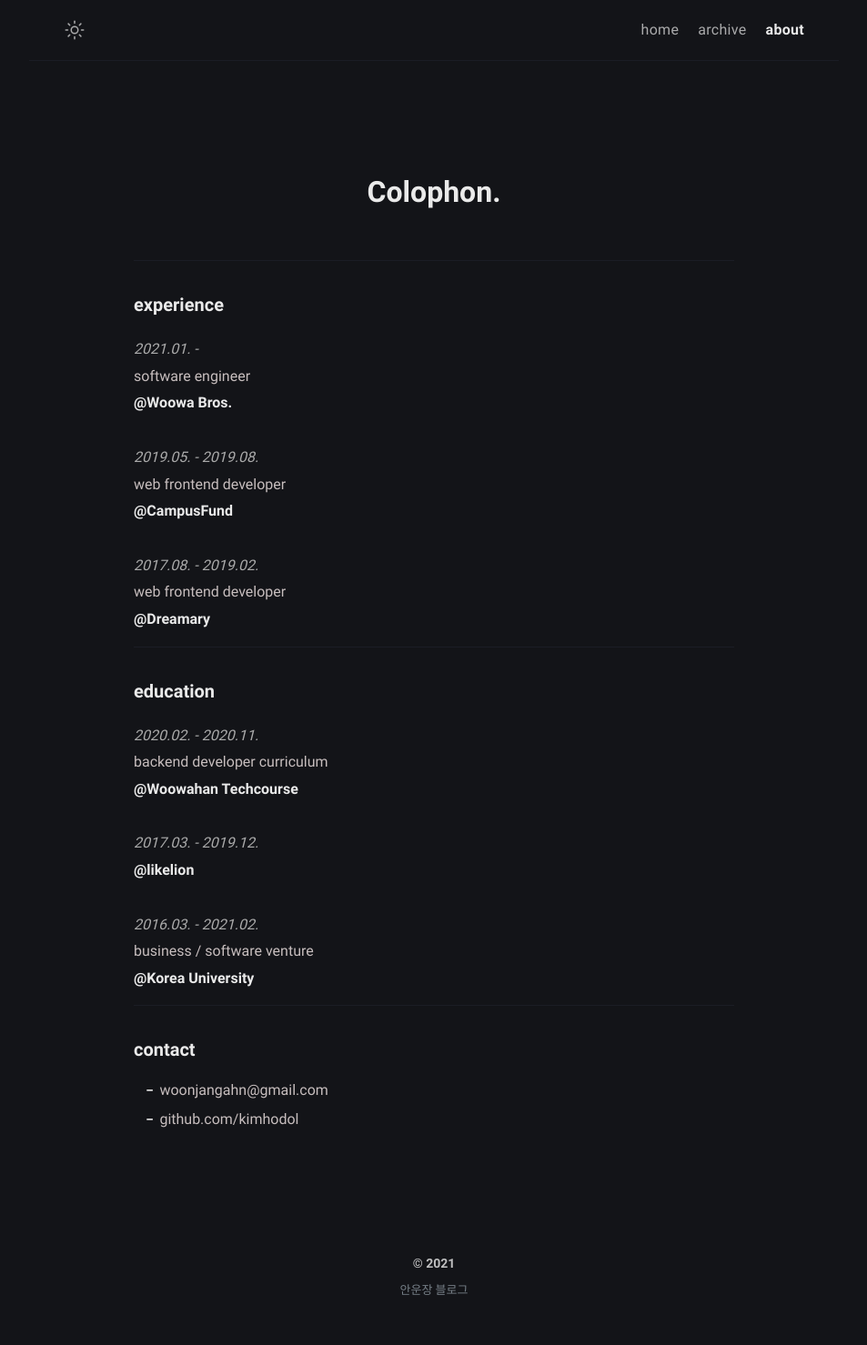
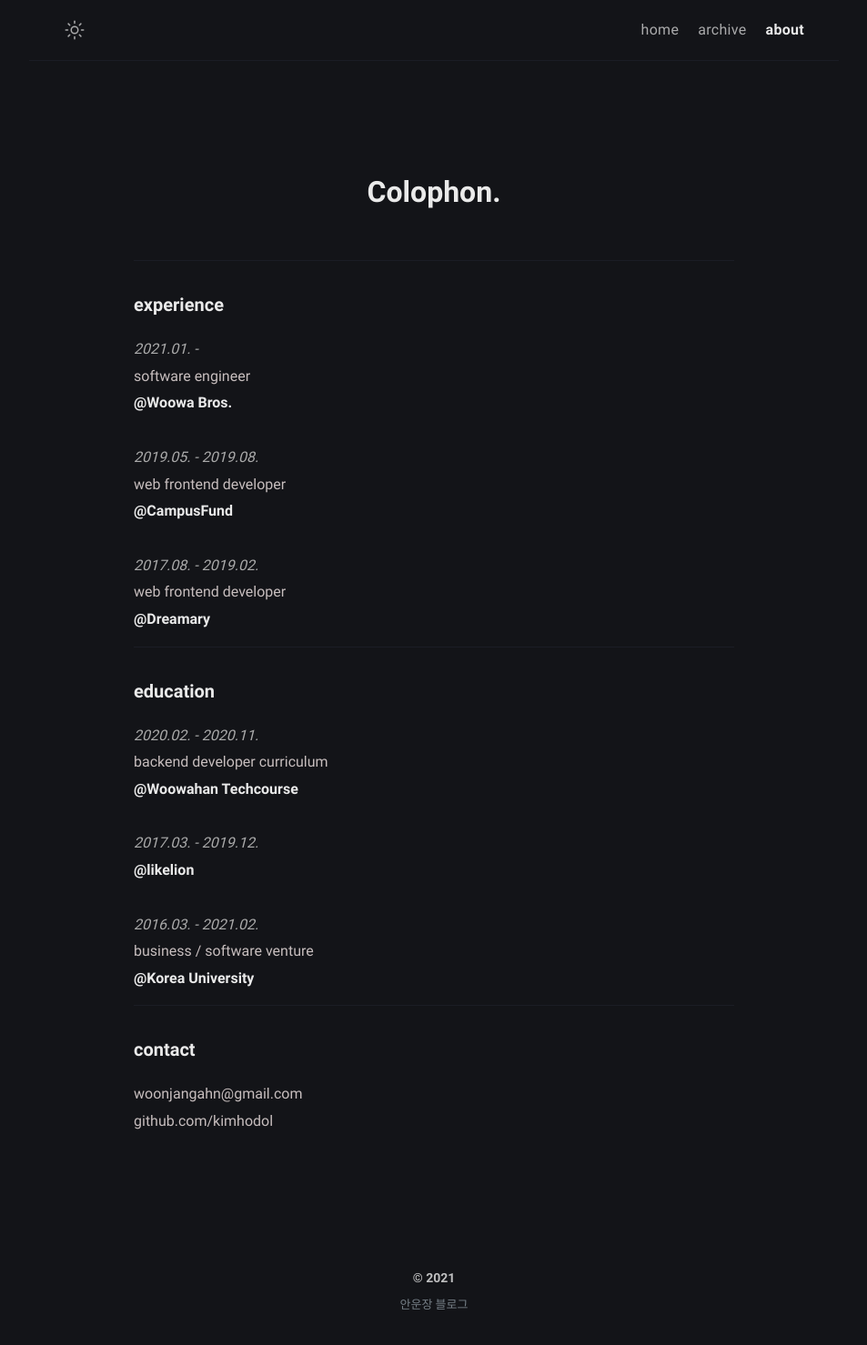
Before and after one commit to kimhodol/hodol-aa96c, a Jekyll site: the page built from about.md, in a window 1280 px wide. Shown: the whole page at 91% size, without its empty margins (163-1116 px from the left). Built offline with Jekyll 4.4.1, drawn with Linux system fonts in a browser that asks for light colours.

Commit message:
about.md: changed

```diff
--- a/about.md
+++ b/about.md
@@ -39,5 +39,5 @@ business / software venture<br/>
 ---
 
 #### contact
-- {{ site.author.email }}
-- github.com/{{ site.author.github }}
+{{ site.author.email }}<br/>
+github.com/{{ site.author.github }}
```
